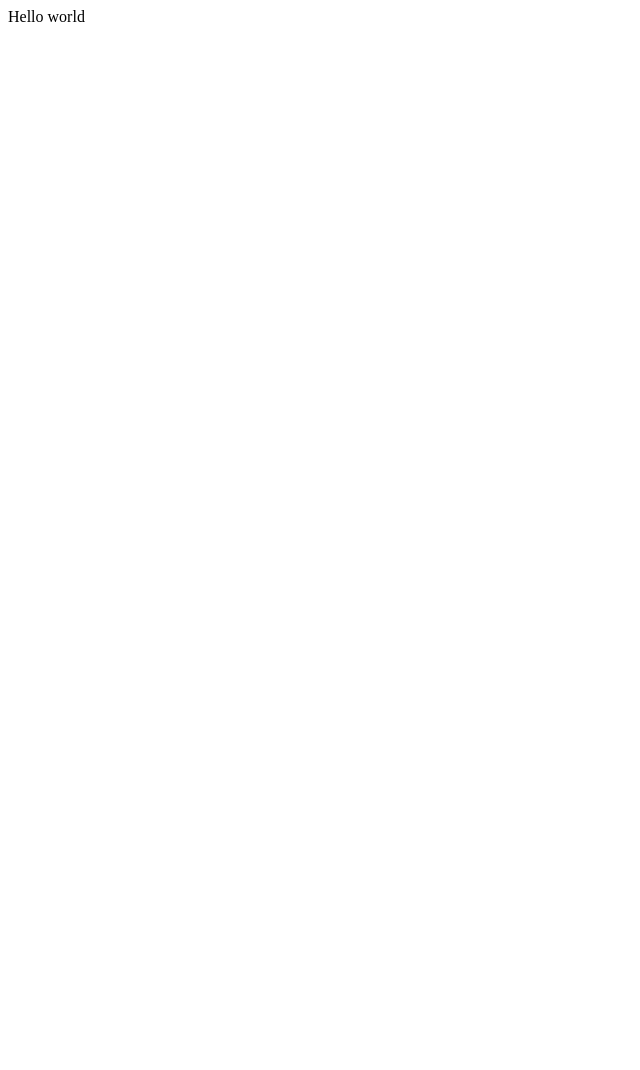
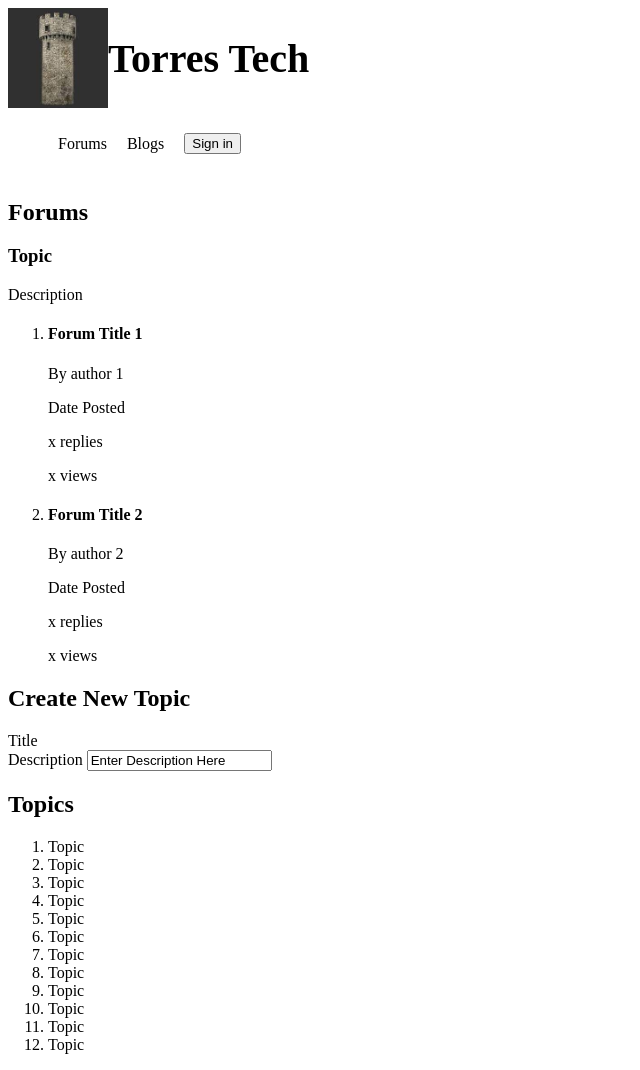
Before and after one commit to Diginyx/CS401, a PHP site: page / in a window 1280 px wide. Before the commit the part shown is almost empty. Shown: the whole page, without its empty margins (0-640 px from the left). Before the commit the page ends 22 px from the top, so only its background shows below. Run offline with PHP 8.4, Linux system fonts and the light colour scheme.

Commit message:
Homepage HTML Done CSS Work in Progress

```diff
--- /dev/null
+++ b/ForumTopicHeader.html
@@ -0,0 +1,27 @@
+<h2 id="ForumTopicHeaderHeader">Forums</h2>
+<div id="ForumTopicHeader">
+    <div id="ForumTopic">
+        <h3>Topic</h3>
+        <p>Description</p>
+    </div>
+    <ol>
+        <li>
+            <div class="ForumSummary">
+                <h4>Forum Title 1</h4>
+                <p>By author 1</p>
+                <p>Date Posted</p>
+                <p>x replies</p>
+                <p>x views</p>
+            </div>
+        </li>
+        <li>
+            <div class="ForumSummary">
+                <h4>Forum Title 2</h4>
+                <p>By author 2</p>
+                <p>Date Posted</p>
+                <p>x replies</p>
+                <p>x views</p>
+            </div>
+        </li>
+    </ol>
+</div>
--- /dev/null
+++ b/TopicGenerator.html
@@ -0,0 +1,10 @@
+<h2 id="TopicGeneratorHeader">Create New Topic</h2>
+<div id="TopicGenerator">
+    <div id="TopicGeneratorTitle">
+        Title
+    </div>
+    <div id="TopicGeneratorDescription">
+        Description
+        <input id="TopicGeneratorDescriptionInput" value="Enter Description Here"></input>
+    </div>
+</div>
--- /dev/null
+++ b/TopicList.html
@@ -0,0 +1,17 @@
+<div>
+    <h2>Topics</h2>
+    <ol>
+        <li>Topic</li>
+        <li>Topic</li>
+        <li>Topic</li>
+        <li>Topic</li>
+        <li>Topic</li>
+        <li>Topic</li>
+        <li>Topic</li>
+        <li>Topic</li>
+        <li>Topic</li>
+        <li>Topic</li>
+        <li>Topic</li>
+        <li>Topic</li>
+    </ol>
+</div>
--- /dev/null
+++ b/header.html
@@ -0,0 +1,19 @@
+<head>
+  <title>Torres Tech</title>
+  <link rel="stylesheet" href="styles.css">
+</head>
+<body>
+<div id="Header">
+    <img src="Tower.jpeg" id="Logo">
+    <h1 id="Title"> Torres Tech </h1>
+</div>
+<div id="Navbar">
+  <ul>
+    <li class="links navitem">Forums</li>
+    <li class="links navitem">Blogs</li>
+  </ul>
+  <button id="signin" class="navitem">
+    Sign in
+  </button>
+</div>
+</body>
--- a/index.html
+++ /dev/null
@@ -1,6 +0,0 @@
-<html>
-   <header><title>Hello World</title></header>
-   <body>
-       Hello world
-   </body>
-</html>
--- a/index.php
+++ b/index.php
@@ -1 +1,6 @@
-<?php include_once("index.html"); ?>
+<html>
+    <?php include_once("header.html"); ?>
+    <?php include_once("ForumTopicHeader.html") ; ?>
+    <?php include_once("TopicGenerator.html") ; ?>
+    <?php include_once("TopicList.html") ; ?>
+</html>
--- a/styles.css
+++ b/styles.css
@@ -1,3 +1,29 @@
-p {
-    color: red;
+#header {
+    display: flex;
+    align-items: center;
 }
+
+#Logo {
+    float: left;
+    width: 100px;
+    height: auto;
+}
+
+#Title {
+    font-size: 40px;
+    vertical-align: middle;
+}
+
+#Navbar {
+    display: flex;
+    align-items: center;
+}
+
+.navitem {
+    margin: 10px;
+}
+
+.links {
+    list-style: none;
+    float: left;
+}
```
Also changed, not shown: Tower.jpeg (added).
